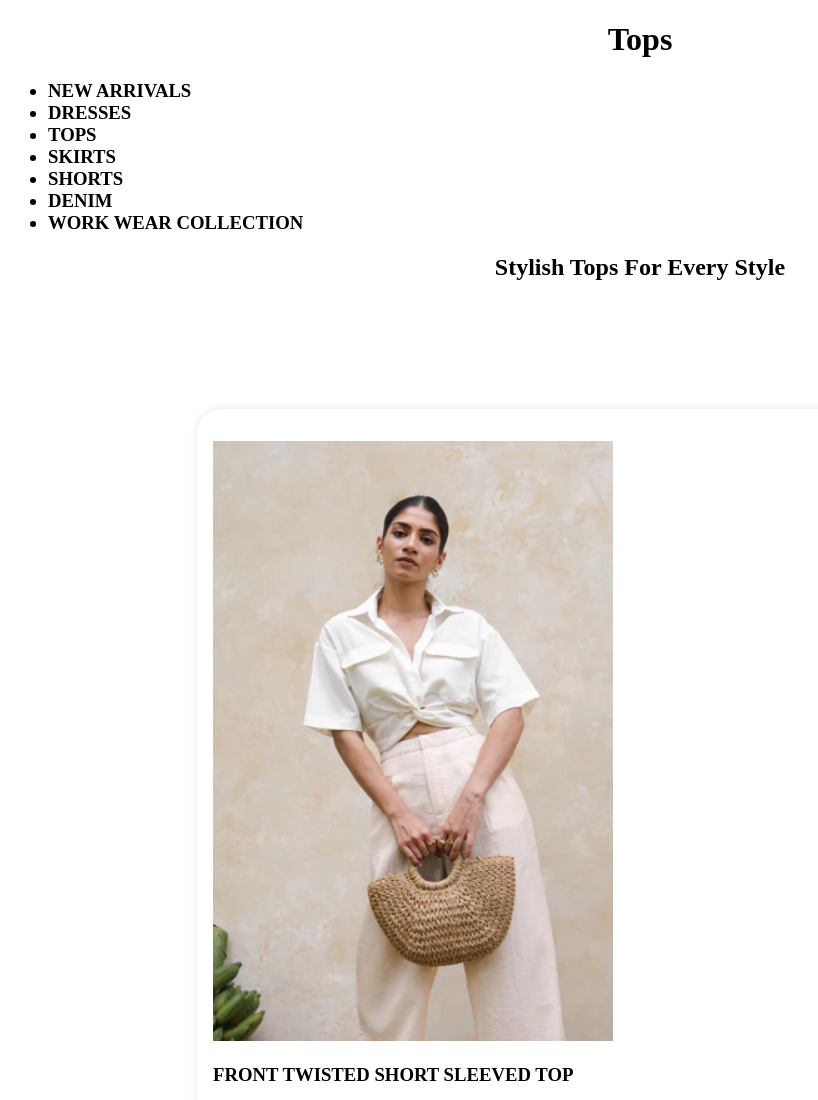
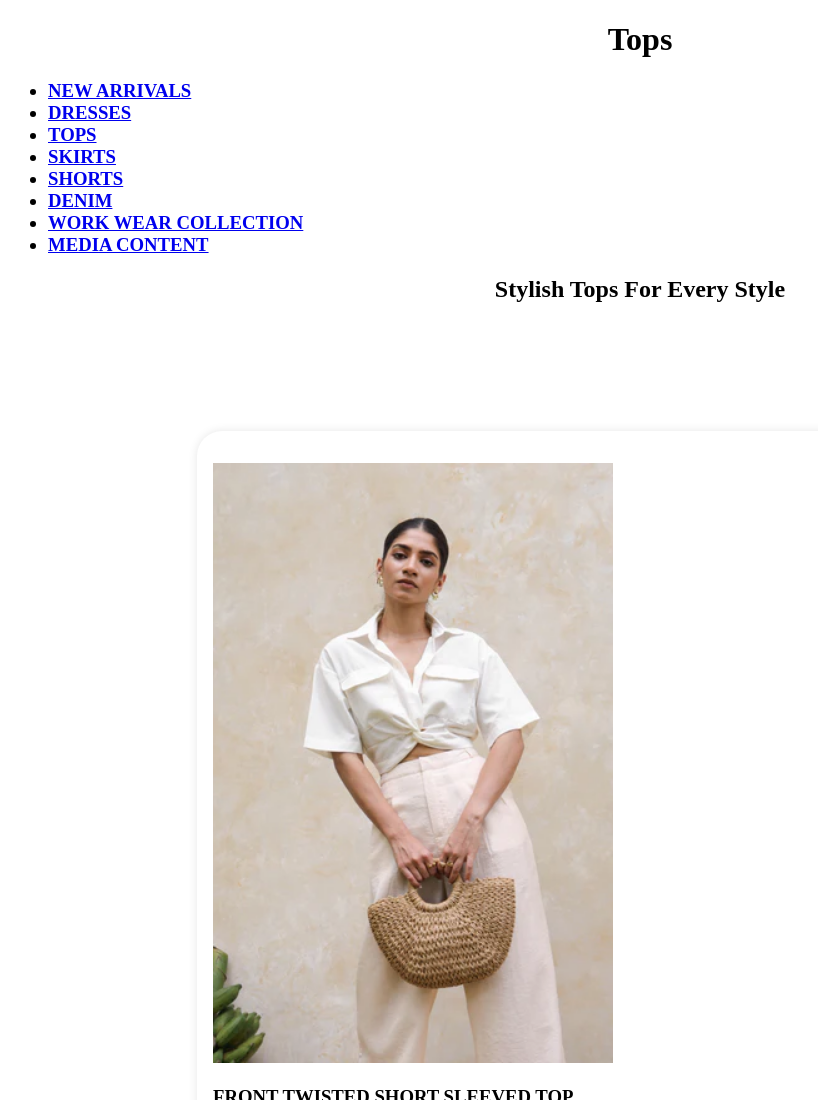
Before and after one commit to MaleeshaMAdhushanka/Zeej-Clothing, a plain HTML site: page pages/tops.html in a window 1280 px wide. Shown: the top 1100 px of the page, without its empty margins (0-818 px from the left). Drawn offline with Linux system fonts and the light colour scheme.

Commit message:
navigation1

```diff
--- a/pages/tops.html
+++ b/pages/tops.html
@@ -47,16 +47,19 @@
     <nav>
         <ul>
             <h3>
-                <li>NEW ARRIVALS</li>
-                <li>DRESSES</li>
-                <li>TOPS</li>
-                <li>SKIRTS</li>
-                <li>SHORTS</li>
-                <li>DENIM</li>
-                <li>WORK WEAR COLLECTION</li>
+                <li><a href="new_arrivals.html">NEW ARRIVALS</a></li>
+                <li><a href="dresses.html">DRESSES</a></li>
+                <li><a href="tops.html">TOPS</a></li>
+                <li><a href="skirts.html">SKIRTS</a></li>
+                <li><a href="shorts.html">SHORTS</a></li>
+                <li><a href="denim.html">DENIM</a></li>
+                <li><a href="work_wear.html">WORK WEAR COLLECTION</a></li>
+                <li><a href="Clothing-media.html">MEDIA CONTENT</a></li>
             </h3>
+
+
+
         </ul>
-
     </nav>
 
     <section>
```
